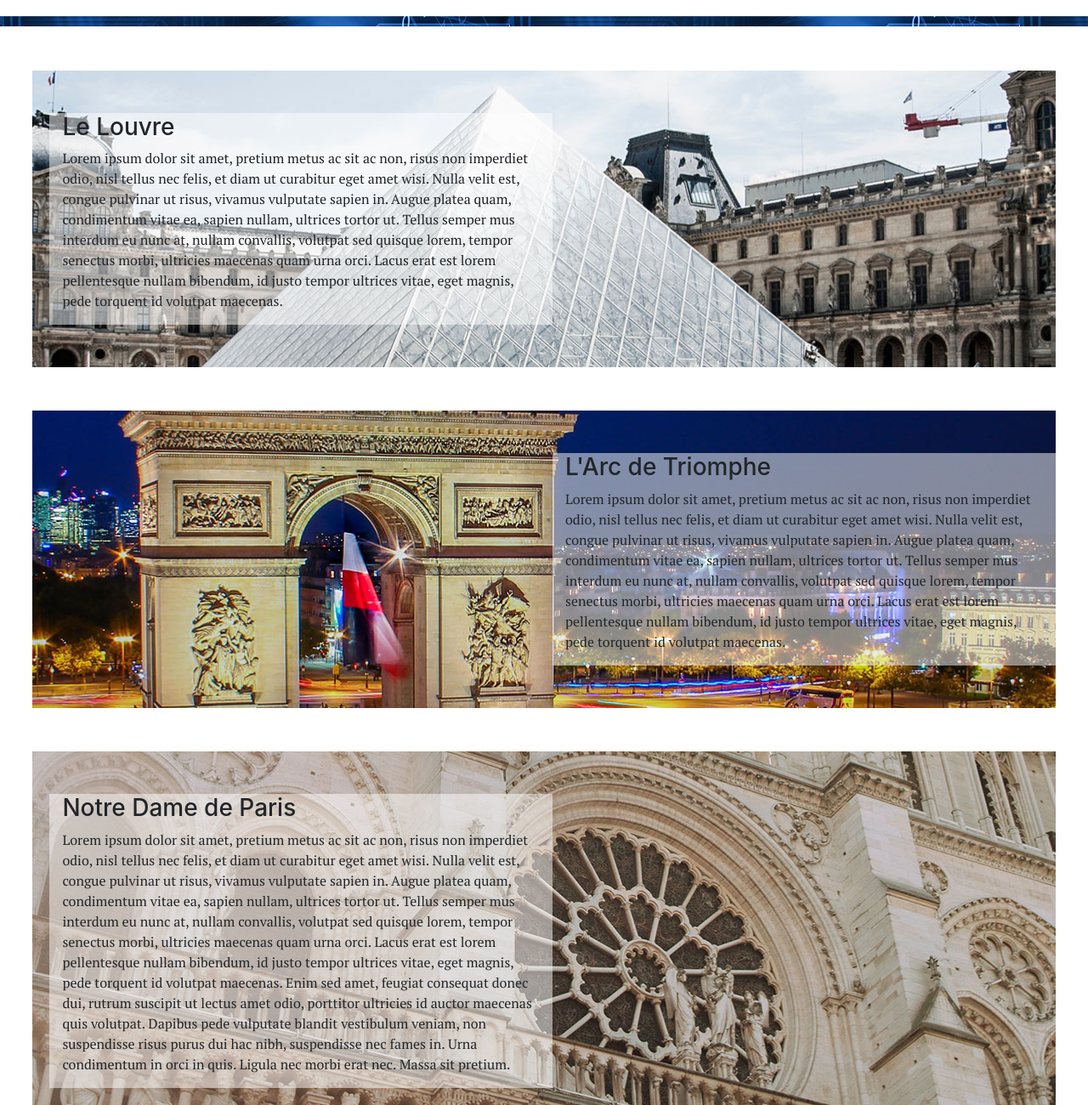
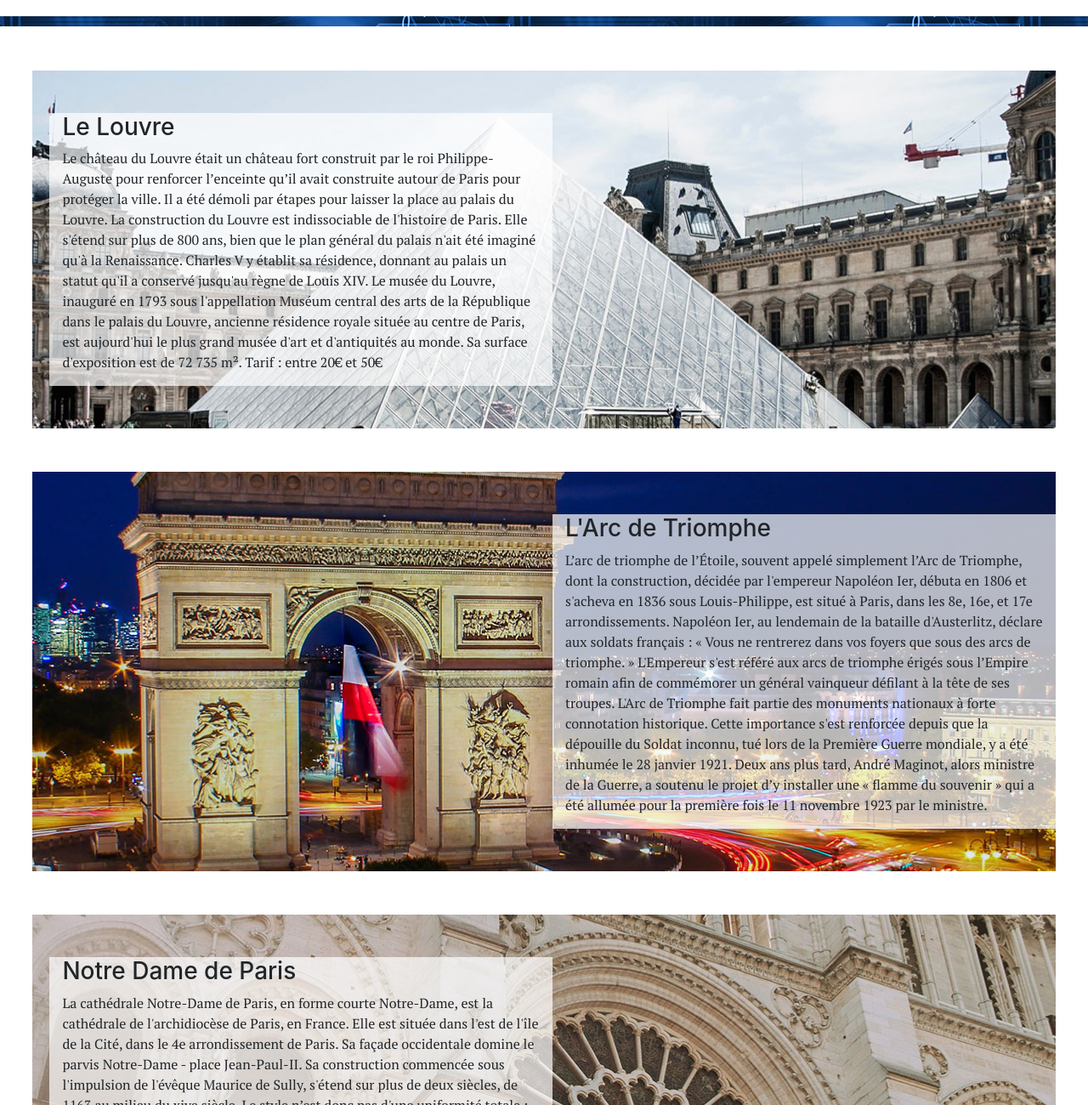
Before and after one commit to paulinedev/etaTrip, a plain HTML site: page Paris.html in a window 1280 px wide. Shown: the part 340-1640 px from the top of the page at 85% size. Drawn offline with nearby package versions, Linux system fonts and the light colour scheme.

Commit message:
contenu PARIS.html
ajout des text pour PARIS

```diff
--- a/Paris.html
+++ b/Paris.html
@@ -35,10 +35,21 @@
         <div class="col-md-6 paris-top-texte">
           <h3> Le Louvre </h3>
           <p>
-            Lorem ipsum dolor sit amet, pretium metus ac sit ac non, risus non imperdiet odio, nisl tellus nec felis, et diam ut curabitur eget amet wisi. Nulla velit est, congue pulvinar ut risus, vivamus vulputate sapien in. Augue platea quam,
-            condimentum vitae ea, sapien nullam, ultrices tortor ut.
-            Tellus semper mus interdum eu nunc at, nullam convallis, volutpat sed quisque lorem, tempor senectus morbi, ultricies maecenas quam urna orci. Lacus erat est lorem pellentesque nullam bibendum, id justo tempor ultrices vitae, eget
-            magnis, pede torquent id volutpat maecenas.
+            Le château du Louvre était un château fort construit par le
+            roi Philippe-Auguste pour renforcer lʼenceinte quʼil avait
+            construite autour de Paris pour protéger la ville. Il a été
+            démoli par étapes pour laisser la place au palais du Louvre.
+            La construction du Louvre est indissociable de l'histoire de
+            Paris. Elle s'étend sur plus de 800 ans, bien que le plan général
+            du palais n'ait été imaginé qu'à la Renaissance. Charles V y
+            établit sa résidence, donnant au palais un statut qu'il a conservé
+            jusqu'au règne de Louis XIV.
+            Le musée du Louvre, inauguré en 1793 sous l'appellation Muséum
+            central des arts de la République dans le palais du Louvre,
+            ancienne résidence royale située au centre de Paris, est
+            aujourd'hui le plus grand musée d'art et d'antiquités au monde. Sa
+            surface d'exposition est de 72 735 m².
+            Tarif : entre 20€ et 50€
           </p>
         </div>
         <div class="col-md-6"> </div>
@@ -51,10 +62,24 @@
         <div class="col-md-6 paris-top-texte">
           <h3> L'Arc de Triomphe </h3>
           <p>
-            Lorem ipsum dolor sit amet, pretium metus ac sit ac non, risus non imperdiet odio, nisl tellus nec felis, et diam ut curabitur eget amet wisi. Nulla velit est, congue pulvinar ut risus, vivamus vulputate sapien in. Augue platea quam,
-            condimentum vitae ea, sapien nullam, ultrices tortor ut.
-            Tellus semper mus interdum eu nunc at, nullam convallis, volutpat sed quisque lorem, tempor senectus morbi, ultricies maecenas quam urna orci. Lacus erat est lorem pellentesque nullam bibendum, id justo tempor ultrices vitae, eget
-            magnis, pede torquent id volutpat maecenas.
+            L’arc de triomphe de l’Étoile, souvent appelé simplement
+            l’Arc de Triomphe, dont la construction, décidée par
+            l'empereur Napoléon Ier, débuta en 1806 et s'acheva en 1836
+            sous Louis-Philippe, est situé à Paris, dans les 8e, 16e, et
+            17e arrondissements.
+            Napoléon Ier, au lendemain de la bataille d'Austerlitz,
+            déclare aux soldats français : « Vous ne rentrerez dans vos
+            foyers que sous des arcs de triomphe. » L'Empereur s'est
+            référé aux arcs de triomphe érigés sous l’Empire romain afin
+            de commémorer un général vainqueur défilant à la tête de ses
+            troupes.
+            L'Arc de Triomphe fait partie des monuments nationaux à forte
+            connotation historique. Cette importance s'est renforcée depuis
+            que la dépouille du Soldat inconnu, tué lors de la Première
+            Guerre mondiale, y a été inhumée le 28 janvier 1921. Deux ans plus
+            tard, André Maginot, alors ministre de la Guerre, a soutenu le
+            projet d’y installer une « flamme du souvenir » qui a été allumée
+            pour la première fois le 11 novembre 1923 par le ministre.
           </p>
         </div>
       </article>
@@ -65,11 +90,23 @@
         <div class="col-md-6 paris-top-texte">
           <h3> Notre Dame de Paris </h3>
           <p>
-            Lorem ipsum dolor sit amet, pretium metus ac sit ac non, risus non imperdiet odio, nisl tellus nec felis, et diam ut curabitur eget amet wisi. Nulla velit est, congue pulvinar ut risus, vivamus vulputate sapien in. Augue platea quam,
-            condimentum vitae ea, sapien nullam, ultrices tortor ut.
-            Tellus semper mus interdum eu nunc at, nullam convallis, volutpat sed quisque lorem, tempor senectus morbi, ultricies maecenas quam urna orci. Lacus erat est lorem pellentesque nullam bibendum, id justo tempor ultrices vitae, eget
-            magnis, pede torquent id volutpat maecenas. Enim sed amet, feugiat consequat donec dui, rutrum suscipit ut lectus amet odio, porttitor ultricies id auctor maecenas quis volutpat. Dapibus pede vulputate blandit vestibulum veniam, non
-            suspendisse risus purus dui hac nibh, suspendisse nec fames in. Urna condimentum in orci in quis. Ligula nec morbi erat nec. Massa sit pretium.
+            La cathédrale Notre-Dame de Paris, en forme courte Notre-Dame,
+            est la cathédrale de l'archidiocèse de Paris, en France. Elle est
+            située dans l'est de l'île de la Cité, dans le 4e arrondissement de
+            Paris. Sa façade occidentale domine le parvis Notre-Dame - place
+            Jean-Paul-II.
+            Sa construction commencée sous l'impulsion de l'évêque
+            Maurice de Sully, s'étend sur plus de deux siècles, de 1163
+            au milieu du xive siècle. Le style n’est donc pas d'une uniformité
+            totale : la cathédrale possède ainsi des caractères du gothique
+            primitif (voûtes sexpartites de la nef) et du gothique rayonnant.
+            Les deux rosaces qui ornent chacun des bras du transept sont parmi
+            les plus grandes d’Europe, et mesurent chacune treize mètres de
+            diamètre. Lors de son achèvement, la cathédrale est l'une des plus
+            grandes d'Occident. Après la tourmente révolutionnaire, la
+            cathédrale bénéficie de 1844 à 1864 d'une restauration importante
+            et parfois controversée, sous la direction de l’architecte
+             Viollet-le-Duc, qui y incorpore des éléments et des motifs inédits.
           </p>
         </div>
         <div class="col-md-6"> </div>
@@ -82,10 +119,18 @@
         <div class="col-md-6 paris-top-texte">
           <h3> La Seine </h3>
           <p>
-            Lorem ipsum dolor sit amet, pretium metus ac sit ac non, risus non imperdiet odio, nisl tellus nec felis, et diam ut curabitur eget amet wisi. Nulla velit est, congue pulvinar ut risus, vivamus vulputate sapien in. Augue platea quam,
-            condimentum vitae ea, sapien nullam, ultrices tortor ut.
-            Tellus semper mus interdum eu nunc at, nullam convallis, volutpat sed quisque lorem, tempor senectus morbi, ultricies maecenas quam urna orci. Lacus erat est lorem pellentesque nullam bibendum, id justo tempor ultrices vitae, eget
-            magnis, pede torquent id volutpat maecenas.
+            La Seine à Paris fait partie du paysage de la capitale de la
+            France. La Seine coupe Paris en son milieu même si la rive droite
+            occupe un espace plus important que la rive gauche. Dans Paris, sa
+            longueur occupe près de 13 kilomètres, avec une profondeur variant
+            entre 3,40 et 5,70 mètres. Sa largeur varie, elle, de 30 à 200
+            mètres. La retenue normale du bief de Paris, c'est-à-dire
+            l'altitude de la surface par rapport au niveau de la mer, est de
+            26,72 mètres. À Paris, la Seine est traversée par 37 ponts dont
+            quatre passerelles accessibles uniquement aux piétons.
+            Aujourd'hui, il est possible de vivre une visite inédite de Paris
+            en bateau-mouche.
+            Tarif : 15€
           </p>
         </div>
       </article>
@@ -96,10 +141,23 @@
         <div class="col-md-6 paris-top-texte">
           <h3> La Tour Eiffel </h3>
           <p>
-            Lorem ipsum dolor sit amet, pretium metus ac sit ac non, risus non imperdiet odio, nisl tellus nec felis, et diam ut curabitur eget amet wisi. Nulla velit est, congue pulvinar ut risus, vivamus vulputate sapien in. Augue platea quam,
-            condimentum vitae ea, sapien nullam, ultrices tortor ut.
-            Tellus semper mus interdum eu nunc at, nullam convallis, volutpat sed quisque lorem, tempor senectus morbi, ultricies maecenas quam urna orci. Lacus erat est lorem pellentesque nullam bibendum, id justo tempor ultrices vitae, eget
-            magnis, pede torquent id volutpat maecenas.
+            La tour Eiffel Écouter est une tour de fer puddlé de 324
+            mètres de hauteur (avec antennes) située à Paris, à
+            l’extrémité nord-ouest du parc du Champ-de-Mars en bordure de
+            la Seine dans le 7e arrondissement. Son adresse officielle est 5,
+            avenue Anatole-France.
+            Construite par Gustave Eiffel et ses collaborateurs pour
+            l’Exposition universelle de Paris de 1889, et initialement nommée
+            « tour de 300 mètres », ce monument est devenu le symbole de la
+            capitale française, et un site touristique de premier plan : il
+            s’agit du second site culturel français payant le plus visité en
+            2011, avec 7,1 millions de visiteurs dont 75 % d'étrangers en 2011,
+            la cathédrale Notre-Dame de Paris étant en tête des monuments à
+            l'accès libre avec 13,6 millions de visiteurs estimés mais il reste
+            le monument payant le plus visité au monde.
+            Depuis son ouverture au public, elle a accueilli plus de 300
+            millions de visiteurs.
+            Tarif : entre 15€ et 20€
           </p>
         </div>
         <div class="col-md-6"> </div>
--- a/css/style.scss
+++ b/css/style.scss
@@ -284,7 +284,7 @@ header{
         text-transform: uppercase;
         display: block;
     }
-
+    /* ANIMATION TITRE */
     .text{
         color: white;
         font-size: 150px;
@@ -355,7 +355,7 @@ header{
         padding-bottom: 50px;
         padding-left: 20px;
         .paris-top-texte{
-            background-color: rgba(255, 255, 255, 0.5);
+            background-color: rgba(255, 255, 255, 0.7);
         };
         margin: 4% 3%;
     };
```
Also changed, not shown: css/style.css, 1 other file.
